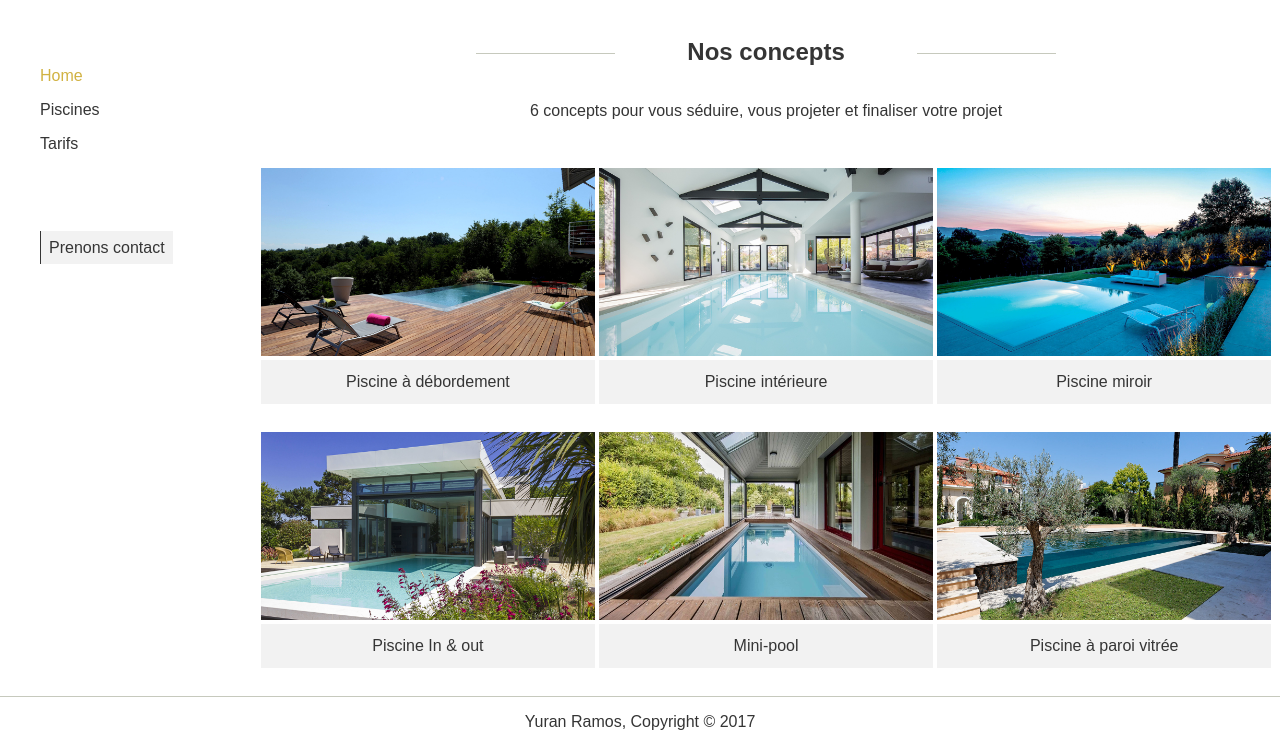
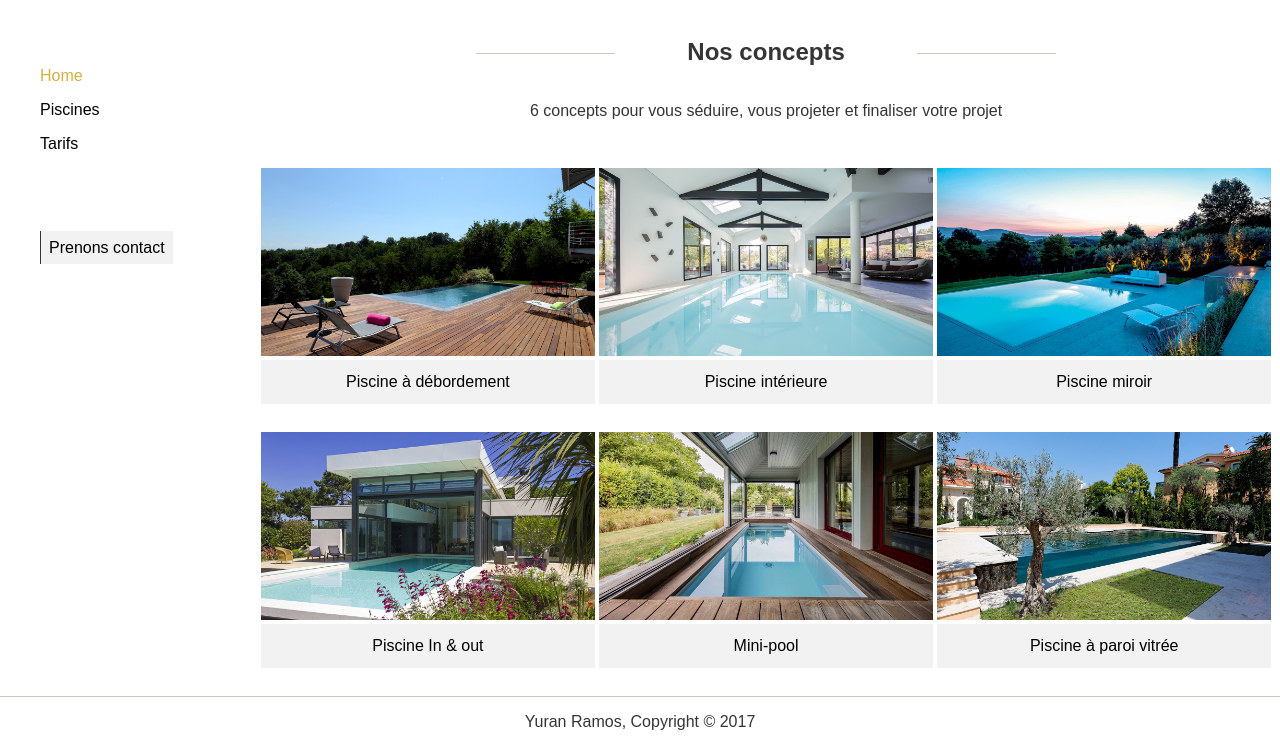
Before and after one commit to ramosyuran/ramospiscines, a plain HTML site: page index.html in a window 1280 px wide. Shown: the part 149-896 px from the top of the page. Drawn offline with Linux system fonts and the light colour scheme.

Commit message:
formin page contact done and styledd

```diff
--- a/css/style.css
+++ b/css/style.css
@@ -83,6 +83,11 @@ nav a:hover, #act{
   width: 79%;
 }
 
+.home a{
+  text-decoration: none;
+  color: black;
+}
+
 .pool, .contact p, .contact h2{
   text-align: center;
 }
--- a/index.html
+++ b/index.html
@@ -31,7 +31,7 @@
           <ul>
             <li><a href="index.html"><span id="act">Home</span></a></li>
             <li><a href="tarifs.html">Piscines</a></li>
-            <li><a href="produits.html">Tarifs</a></li><br><br><br>
+            <li><a href="piscines.html">Tarifs</a></li><br><br><br>
             <li><a href="contact.html"><span id="cont">Prenons contact</span></a></li>
           </ul>
         </nav>
@@ -48,7 +48,7 @@
           <figure>
             <img src="img/piscine1.jpg" alt="piscine">
           </figure>
-          <p>Piscine à débordement</p>
+          <p><a href="piscines.html#">Piscine à débordement</a></p>
 
         </article>
 
@@ -57,7 +57,7 @@
           <figure>
             <img src="img/piscine2.jpg" alt="piscine">
           </figure>
-          <p>Piscine intérieure</p>
+          <p><a href="piscines.html#">Piscine intérieure</a></p>
 
         </article>
 
@@ -66,7 +66,7 @@
           <figure>
             <img src="img/piscine3.jpg" alt="piscine">
           </figure>
-          <p>Piscine miroir</p>
+          <p><a href="piscines.html#">Piscine miroir</a></p>
 
         </article>
 
@@ -75,7 +75,7 @@
           <figure>
             <img src="img/piscine4.jpg" alt="piscine">
           </figure>
-          <p>Piscine In & out</p>
+          <p><a href="piscines.html#">Piscine In & out</a></p>
 
         </article>
 
@@ -84,7 +84,7 @@
           <figure>
             <img src="img/piscine7.jpg" alt="piscine">
           </figure>
-          <p>Mini-pool</p>
+          <p><a href="piscines.html#">Mini-pool</a></p>
 
         </article>
 
@@ -93,7 +93,7 @@
           <figure>
             <img src="img/piscine6.jpg" alt="piscine">
           </figure>
-          <p>Piscine à paroi vitrée</p>
+          <p><a href="piscines.html#">Piscine à paroi vitrée</a></p>
 
         </article>
 
```
